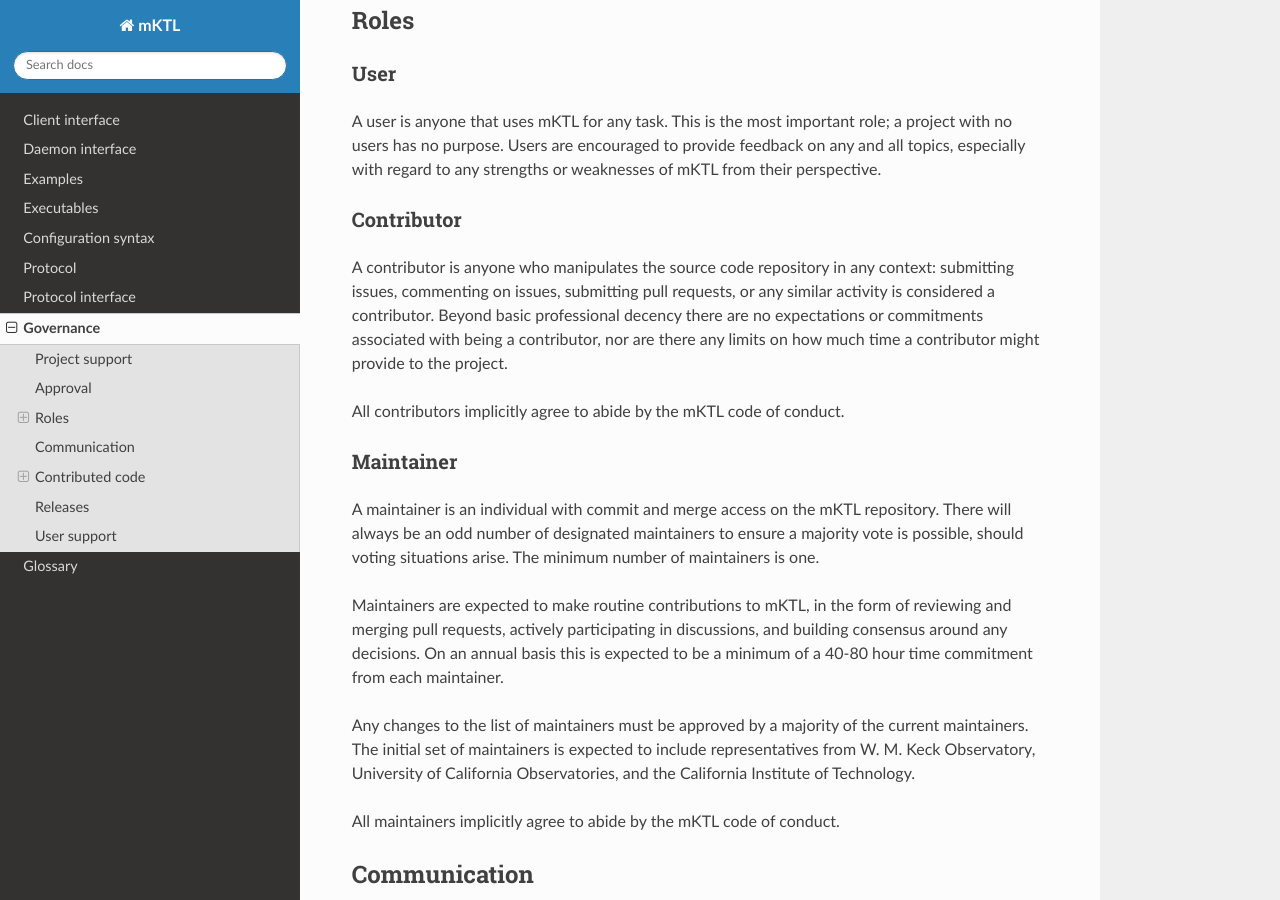
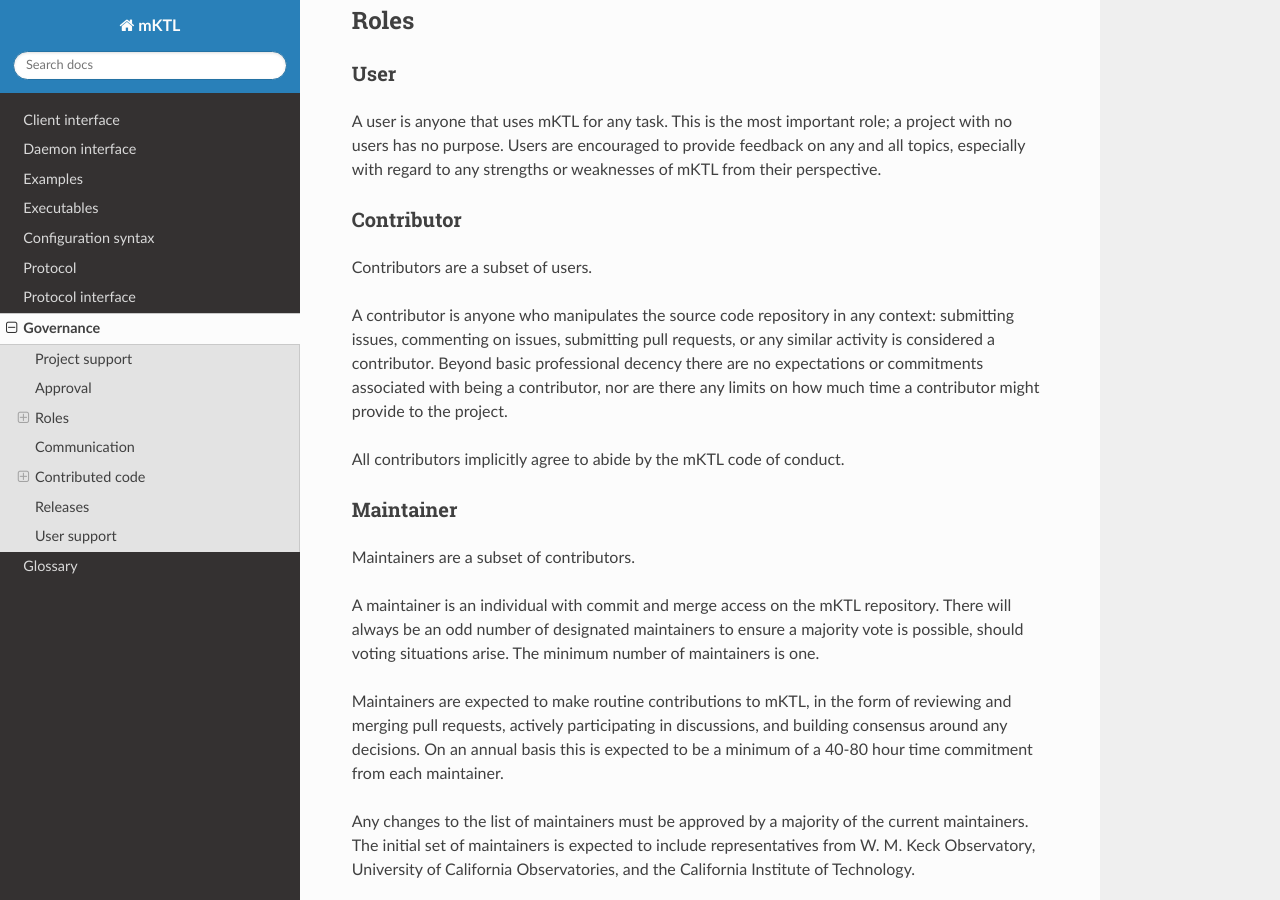
Before and after one commit to KeckObservatory/mKTL, a Sphinx documentation site: the page built from doc/governance.rst, in a window 1280 px wide and 900 px high, scrolled down 892 px. Built offline with Sphinx 7.4.7 and the Read the Docs theme 3.1.0, drawn with Linux system fonts in a browser that asks for light colours.

Commit message:
Explicitly state that maintainers are a subset of contributors, which are a subset of users.

```diff
--- a/doc/governance.rst
+++ b/doc/governance.rst
@@ -55,6 +55,8 @@
 Contributor
 ^^^^^^^^^^^
 
+Contributors are a subset of users.
+
 A contributor is anyone who manipulates the source code repository in
 any context: submitting issues, commenting on issues, submitting pull
 requests, or any similar activity is considered a contributor. Beyond
@@ -66,6 +68,8 @@
 
 Maintainer
 ^^^^^^^^^^
+
+Maintainers are a subset of contributors.
 
 A maintainer is an individual with commit and merge access on the mKTL
 repository. There will always be an odd number of designated maintainers
```
